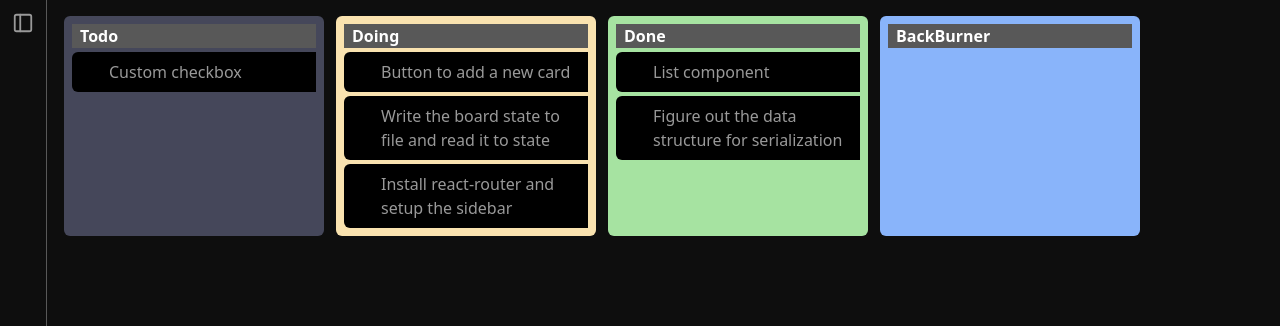
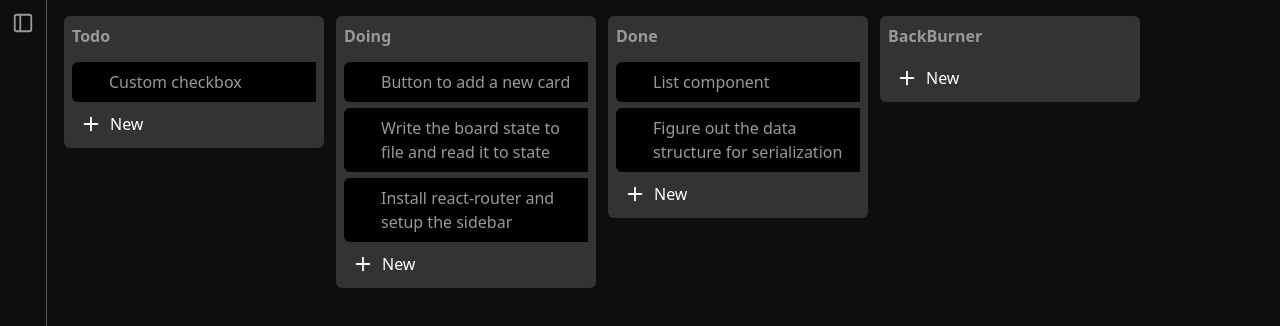
Before and after one commit to HarshK200/Progress-app, a React (Vite) app in the folder frontend/: page / in a window 1280 px wide. Shown: the top 326 px of the page. Built offline with nearby package versions, Linux system fonts and the light colour scheme.

Commit message:
started working on Add new ListCard button

```diff
--- a/frontend/src/App.tsx
+++ b/frontend/src/App.tsx
@@ -7,8 +7,7 @@ function App() {
   mountUnmoutKeybinds();
 
   return (
-    // TODO: wrap in jotai state Provider
-    <div className="dark min-h-screen bg-background text-foreground flex">
+    <div className="dark min-w-full min-h-screen bg-background text-foreground flex">
       <Sidebar />
 
       {/* TODO: use react router here i.e. <Routes></Routes>*/}
--- a/frontend/src/components/List.tsx
+++ b/frontend/src/components/List.tsx
@@ -2,6 +2,7 @@ import { cn } from "@/lib/utils";
 import { ListCardT, ListT } from "@/types";
 import { EditableText } from "@/components/ui/EditableInput";
 import { ListCard } from "@/components/ListCard";
+import { Plus } from "lucide-react";
 
 interface ListProps {
   list: ListT;
@@ -11,31 +12,42 @@ interface ListProps {
 export function List({ list, cards }: ListProps) {
   // HACK: this is just for testing. This should be stored in the List informations like
   // as key listColor which user can set
-  const LIST_BG_COLOR = "bg-border";
+  const LIST_BG_COLOR = "bg-background-secondary";
 
   return (
+    <div className="flex flex-col w-fit text-foreground">
+      {/* List Title */}
+      <div className={`${LIST_BG_COLOR} pt-2 rounded-t-md`}>
+        <EditableText
+          title={list.title}
+          outlineOnDoubleClick
+          className={`font-bold mx-2`}
+        />
+      </div>
+
       <div
         className={cn(
-        `${LIST_BG_COLOR} flex flex-col px-2 py-2 rounded-md gap-1 w-[260px]`,
+          `${LIST_BG_COLOR} flex flex-col px-2 py-2 rounded-b-md gap-1.5 w-[260px]`,
           list.className,
         )}
       >
-      {/* List Heading */}
-      <EditableText
-        title={list.title}
-        outlineOnDoubleClick
-        className={`${LIST_BG_COLOR} text-white font-bold px-2`}
-      />
-
-      {/* Cards */}
+        {/* List Cards */}
         {cards.map((card) => {
           return <ListCard card={card} />;
         })}
+
+        {/* Add List Card Button*/}
+        <AddNewCard />
+      </div>
     </div>
   );
 }
 
-// TODO: implement add card componenet
-export function AddCard() {
-  return <div></div>;
+function AddNewCard() {
+  return (
+    <button className="flex px-2 py-1 rounded-md gap-2 items-center text-white hover:bg-opacity-30 hover:bg-foreground transition-all">
+      <Plus width={22} />
+      <span>New</span>
+    </button>
+  );
 }
--- a/frontend/src/components/ui/EditableInput.tsx
+++ b/frontend/src/components/ui/EditableInput.tsx
@@ -19,7 +19,7 @@ export function EditableText({
   const [isEditing, setIsEditing] = useState(false);
   const textAreaRef = useRef<null | any>(null);
 
-  const baseClass = `resize-none select-none bg-inherit`;
+  const baseClass = `resize-none select-none border-none bg-inherit`;
   const outlineDblClass = `${!isEditing && outlineOnDoubleClick ? "outline-none" : ""}`;
   const outlineSingleClass = `${outlineOnClick ? "" : !outlineOnDoubleClick && "outline-none"}`;
   const finalClass = cn(
--- a/frontend/src/pages/Board.tsx
+++ b/frontend/src/pages/Board.tsx
@@ -10,7 +10,7 @@ export default function BoardPage({ boardId }: BoardPageProps) {
   const board = dataState.boards[boardId];
 
   return (
-    <main className="w-full h-full flex m-4 gap-3">
+    <main className="w-full min-h-screen flex p-4 gap-3 overflow-x-scroll">
       {board.ListIds.map((listId) => {
         const list = dataState.lists[listId];
         const listCards = list.CardIds.map((cardId) => dataState.cards[cardId]);
--- a/frontend/src/store/atoms/DataStateAtom.ts
+++ b/frontend/src/store/atoms/DataStateAtom.ts
@@ -15,14 +15,12 @@ const DATA_STATE: DataState = {
       id: "1",
       BoardId: "251ab92d-ccff-4e74-ae4e-619ebb3b1752",
       title: "Todo",
-      className: "bg-[#45475a]",
       CardIds: ["564799fc-798a-4994-b341-97ba70e3724a"],
     },
     "2": {
       id: "2",
       BoardId: "251ab92d-ccff-4e74-ae4e-619ebb3b1752",
       title: "Doing",
-      className: "bg-[#f9e2af]",
       CardIds: [
         "171883c6-621b-4fcc-b01b-0586dc2b0250",
         "60kw20dk2-16cc-43c4-b186-5cd714142f1e",
@@ -33,7 +31,6 @@ const DATA_STATE: DataState = {
       id: "3",
       BoardId: "251ab92d-ccff-4e74-ae4e-619ebb3b1752",
       title: "Done",
-      className: "bg-[#a6e3a1]",
       CardIds: [
         "a01bd0c7-bd69-4ef7-88a9-c13f84173bf2",
         "62e000f2-16cc-43c4-b186-5cd714142f1e",
@@ -43,7 +40,6 @@ const DATA_STATE: DataState = {
       id: "4",
       BoardId: "251ab92d-ccff-4e74-ae4e-619ebb3b1752",
       title: "BackBurner",
-      className: "bg-[#89b4fa]",
       CardIds: [],
     },
   },
--- a/frontend/src/types.ts
+++ b/frontend/src/types.ts
@@ -14,6 +14,7 @@ export type ListT = {
   id: string;
   title: string;
   className?: string;
+  coverColor?: string;
   BoardId: string;
   CardIds: string[];
 };
```
Also changed, not shown: 1 other file (tests, documents, lock files or other folders). Lines whose indentation alone changed are shown as unchanged.
